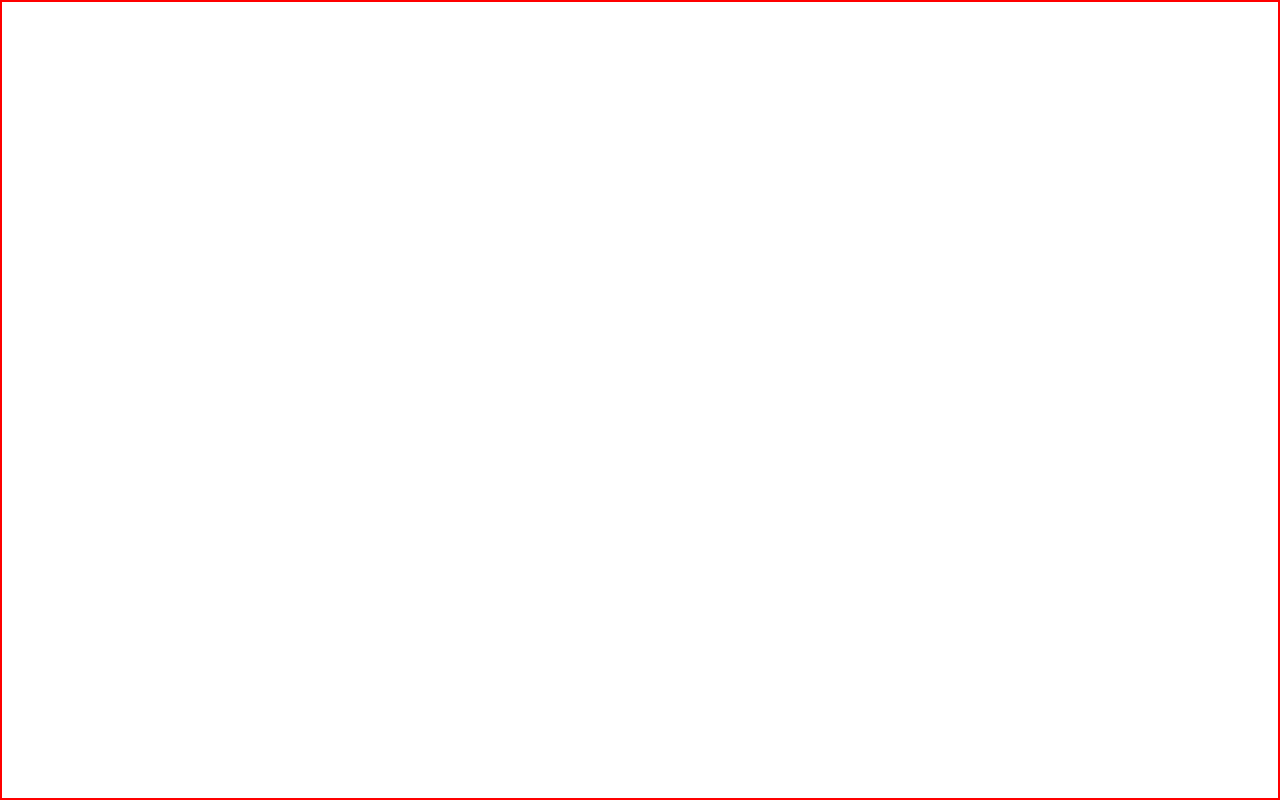
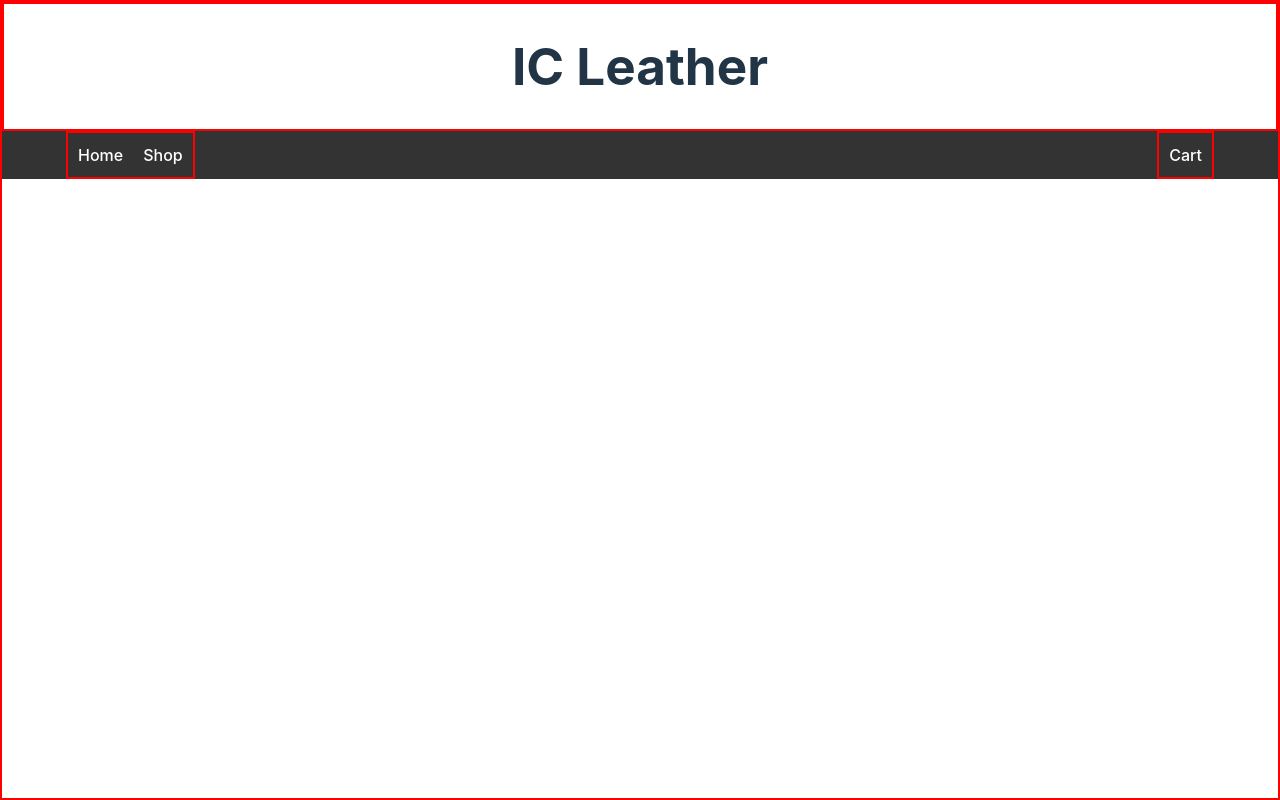
Before and after one commit to IronPavlo/Exam2, a React (Vite) app in the folder examsite/: page /cart in a window 1280 px wide. Built offline with nearby package versions, Linux system fonts and the light colour scheme.

Commit message:
Added Cart Page

```diff
--- a/examsite/src/App.jsx
+++ b/examsite/src/App.jsx
@@ -6,6 +6,7 @@ import './App.css'
 import HomePage from './pages/HomePage/HomePage.jsx';
 import Shop from './pages/Shop/Shop.jsx';
 import ProductPage from './pages/ProductPage/ProductPage.jsx';
+import Cart from './pages/Cart/Cart.jsx';
 
 function App() {
 
@@ -17,7 +18,7 @@ function App() {
         <Route path="/" element={<HomePage/>}></Route>
         <Route path="/shop" element={<Shop/>}></Route>
         <Route path="/shop/:itemID" element={<ProductPage/>}></Route>
-        <Route path="/cart"></Route>
+        <Route path="/cart" element={<Cart/>}></Route>
 
       </Routes>
     </>
--- /dev/null
+++ b/examsite/src/pages/Cart/Cart.jsx
@@ -0,0 +1,22 @@
+import { useState,useEffect } from 'react'
+import Header from '../../components/Header/Header';
+import { useParams } from 'react-router-dom';
+
+function Cart(props) {
+
+
+const cartStorage = localStorage.getItem("cart")
+const cartParsed = JSON.parse(cartStorage)
+console.log(cartParsed)
+
+
+  return (
+    <>
+    <Header/>
+
+
+    </>
+  )
+}
+
+export default Cart
```
